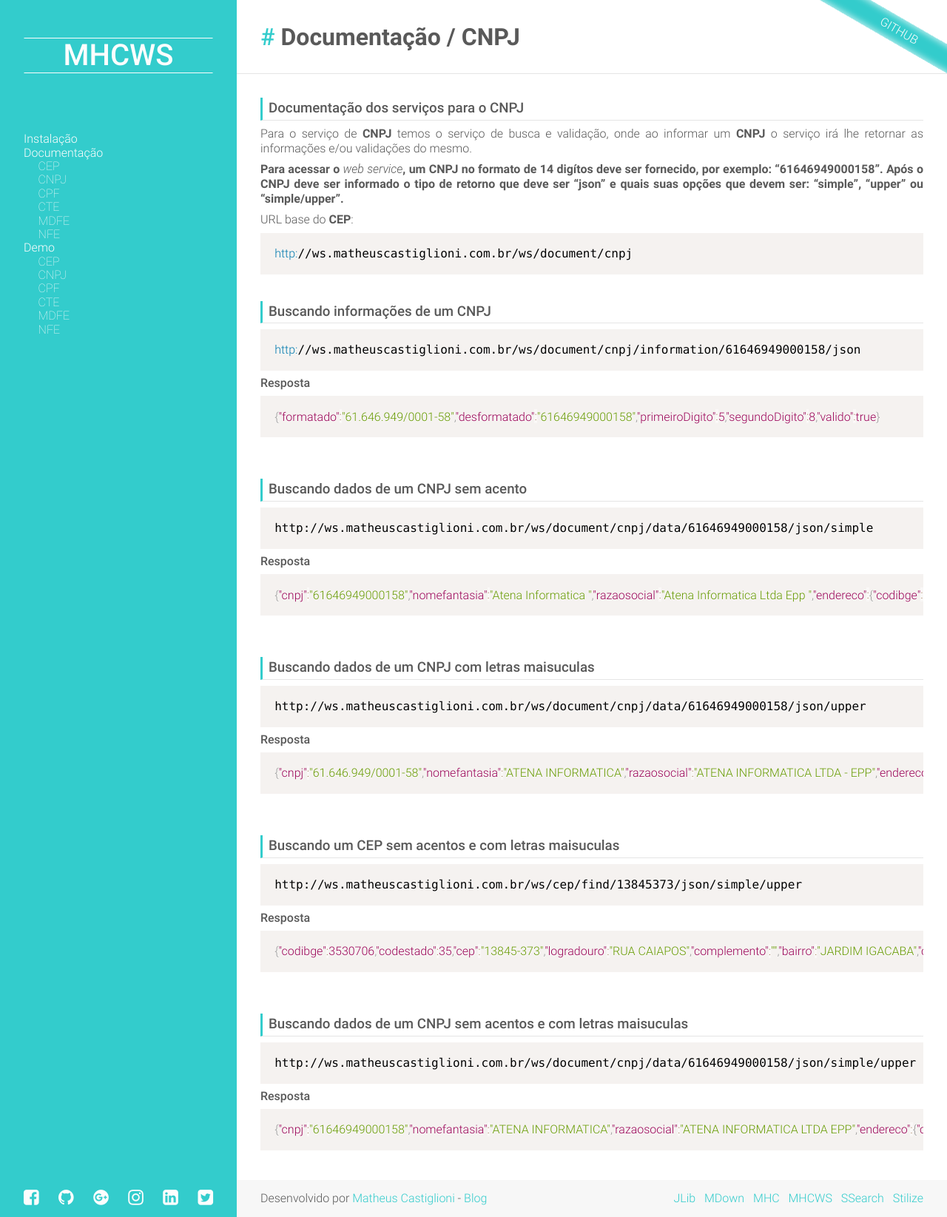
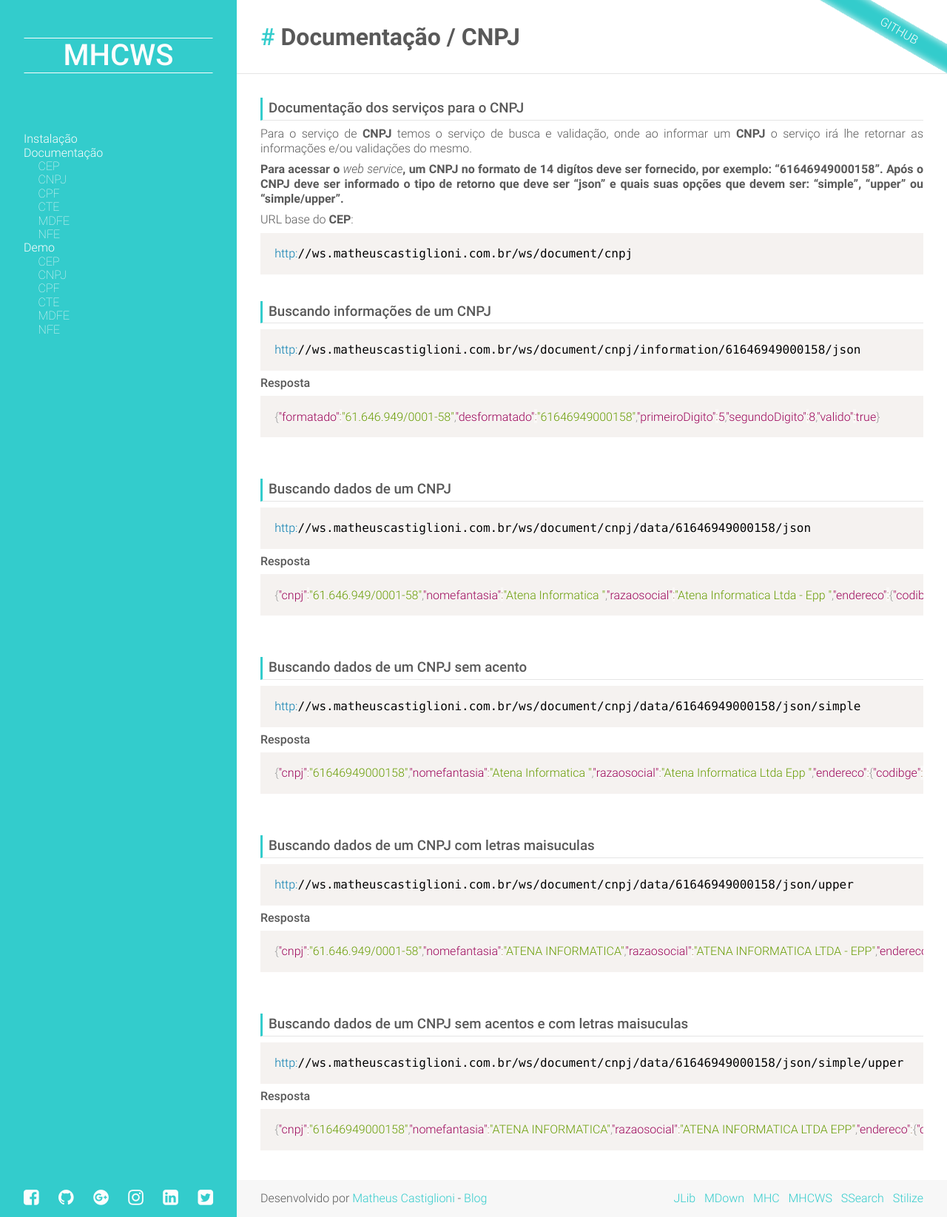
Before and after one commit to mahenrique94/mhcws, a Jekyll site: the page built from _documentacao/cnpj.md, in a window 1280 px wide. Shown: the whole page at 74% size. Built offline with Jekyll 4.4.1, drawn with Linux system fonts in a browser that asks for light colours; some web fonts are replaced.

Commit message:
Acerto na documentação do CNPJ

````diff
--- a/_documentacao/cnpj.md
+++ b/_documentacao/cnpj.md
@@ -29,8 +29,21 @@ http://ws.matheuscastiglioni.com.br/ws/document/cnpj/information/61646949000158/
 <br/>
 <br/>
 
+### Buscando dados de um CNPJ
+```http
+http://ws.matheuscastiglioni.com.br/ws/document/cnpj/data/61646949000158/json
+```
+
+#### Resposta
+```JSON
+{"cnpj":"61.646.949/0001-58","nomefantasia":"Atena Informatica ","razaosocial":"Atena Informatica Ltda - Epp ","endereco":{"codibge":3530706,"codestado":35,"cep":"13843-191","logradouro":"Rua Itatiba","complemento":"","bairro":"Jardim Itacolomi","cidade":"Mogi Guaçu","estado":"SP"}}
+```
+
+<br/>
+<br/>
+
 ### Buscando dados de um CNPJ sem acento
-```text
+```http
 http://ws.matheuscastiglioni.com.br/ws/document/cnpj/data/61646949000158/json/simple
 ```
 
@@ -43,7 +56,7 @@ http://ws.matheuscastiglioni.com.br/ws/document/cnpj/data/61646949000158/json/si
 <br/>
 
 ### Buscando dados de um CNPJ com letras maisuculas
-```text
+```http
 http://ws.matheuscastiglioni.com.br/ws/document/cnpj/data/61646949000158/json/upper
 ```
 
@@ -55,21 +68,8 @@ http://ws.matheuscastiglioni.com.br/ws/document/cnpj/data/61646949000158/json/up
 <br/>
 <br/>
 
-### Buscando um CEP sem acentos e com letras maisuculas
-```text
-http://ws.matheuscastiglioni.com.br/ws/cep/find/13845373/json/simple/upper
-```
-
-#### Resposta
-```JSON
-{"codibge":3530706,"codestado":35,"cep":"13845-373","logradouro":"RUA CAIAPOS","complemento":"","bairro":"JARDIM IGACABA","cidade":"MOGI GUACU","estado":"SP"}
-```
-
-<br/>
-<br/>
-
 ### Buscando dados de um CNPJ sem acentos e com letras maisuculas
-```text
+```http
 http://ws.matheuscastiglioni.com.br/ws/document/cnpj/data/61646949000158/json/simple/upper
 ```
 
````
Also changed, not shown: _documentacao/cep.md (+2 -2 lines).
